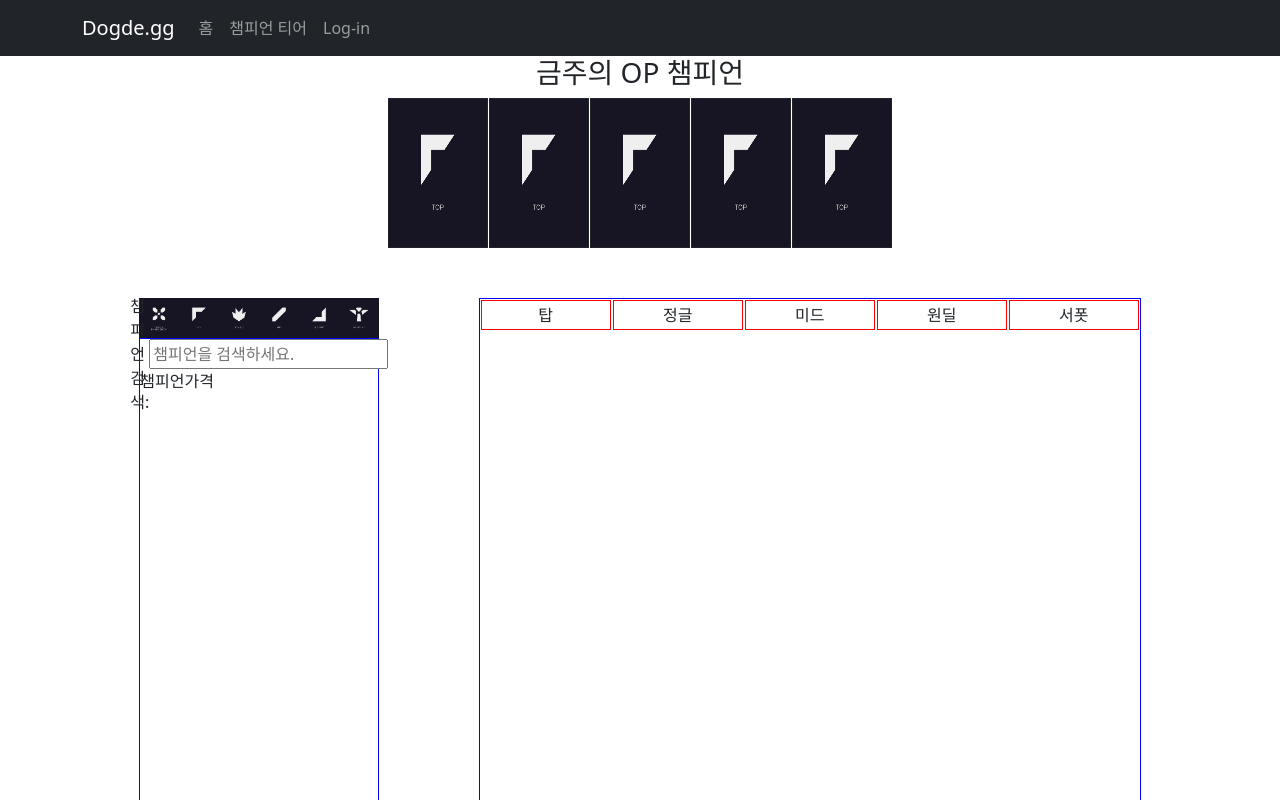
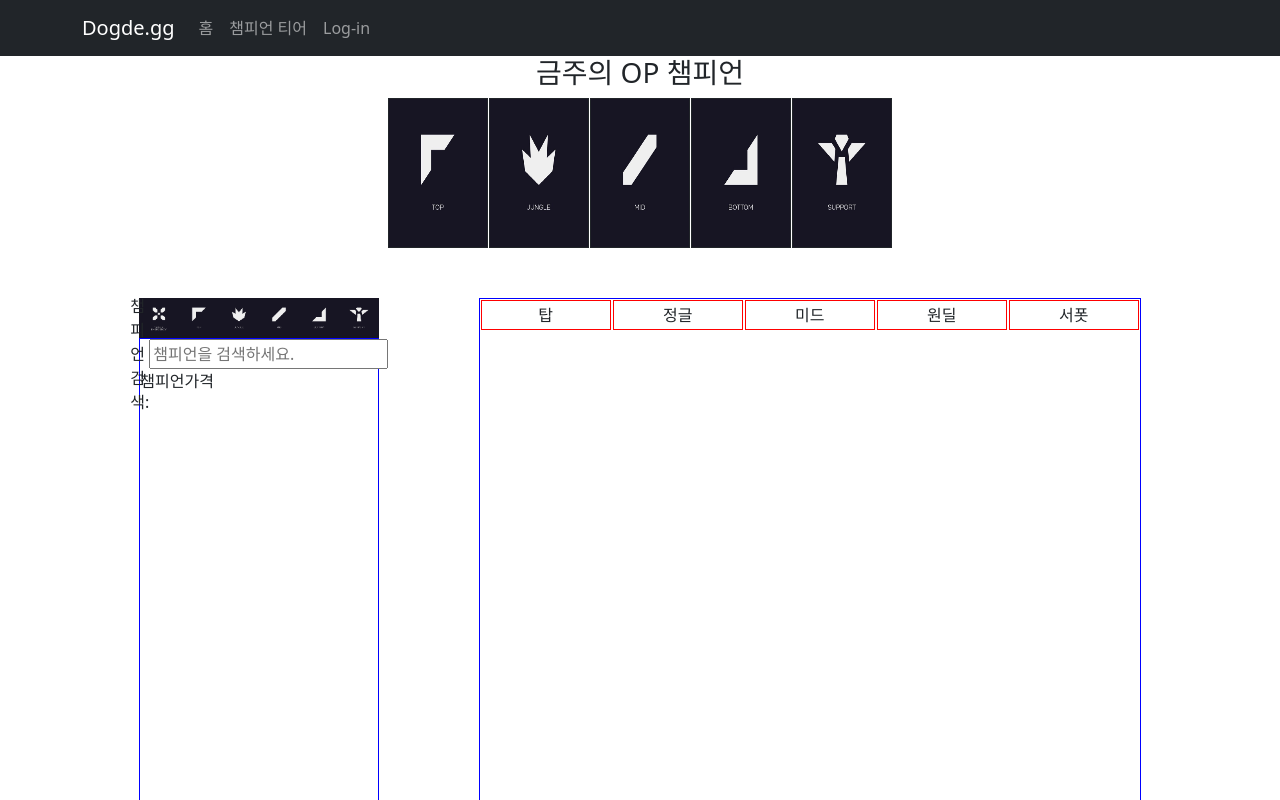
Before and after one commit to limdumb/DodGe.gg, a React (Create React App) app: page /championtear in a window 1280 px wide. Shown: the top 800 px of the page. Built offline with nearby package versions, Linux system fonts and the light colour scheme.

Commit message:
BestChampion 리팩토링

```diff
--- a/src/Components/BestChampion.css
+++ b/src/Components/BestChampion.css
@@ -1,9 +1,49 @@
-.Card__Front {
+.Card__Front0 {
     background-image: url("https://ddragon.leagueoflegends.com/cdn/img/champion/splash/Garen_0.jpg");
     background-size: 100% 100%;
 }
 
-.Card__Back {
+.Card__Back0 {
     background-image: url("/public/Image/top.jpg");
     background-size: 100% 100%;
 }
+
+.Card__Front1 {
+    background-image: url("https://ddragon.leagueoflegends.com/cdn/img/champion/splash/Karthus_0.jpg");
+    background-size: 100% 100%;
+}
+
+.Card__Back1 {
+    background-image: url("/public/Image/jungle.jpg");
+    background-size: 100% 100%;
+}
+
+.Card__Front2 {
+    background-image: url("https://ddragon.leagueoflegends.com/cdn/img/champion/splash/Irelia_6.jpg");
+    background-size: 100% 100%;
+}
+
+.Card__Back2 {
+    background-image: url("/public/Image/mid.jpg");
+    background-size: 100% 100%;
+}
+
+.Card__Front3 {
+    background-image: url("https://ddragon.leagueoflegends.com/cdn/img/champion/splash/Caitlyn_11.jpg");
+    background-size: 100% 100%;
+}
+
+.Card__Back3 {
+    background-image: url("/public/Image/bottom.jpg");
+    background-size: 100% 100%;
+}
+
+.Card__Front4 {
+    background-image: url("https://ddragon.leagueoflegends.com/cdn/img/champion/splash/Thresh_0.jpg");
+    background-size: 100% 100%;
+}
+
+.Card__Back4 {
+    background-image: url("/public/Image/support.jpg");
+    background-size: 100% 100%;
+}
--- a/src/Components/BestChampion.jsx
+++ b/src/Components/BestChampion.jsx
@@ -67,7 +67,7 @@ export default function BestChampion() {
         {card.map((el, idx) => {
           return (
             <Card
-              className={el ? "Card__Front" : "Card__Back"}
+              className={el ? "Card__Front"+idx : "Card__Back"+idx}
               onClick={() => cardChange(idx)}
             />
           );
```
